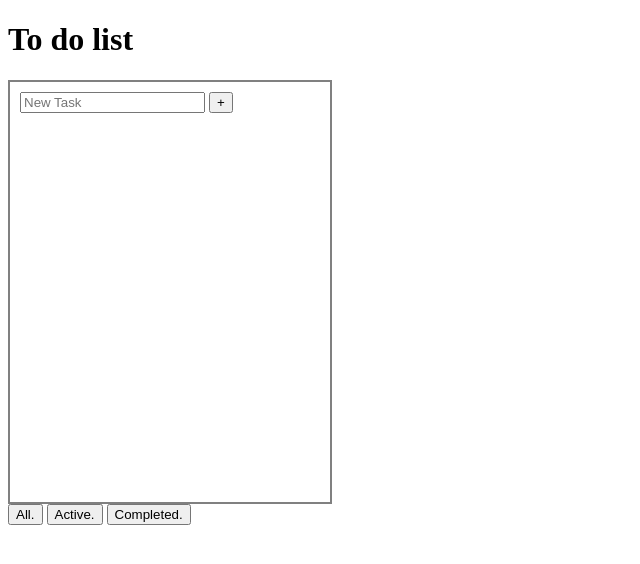
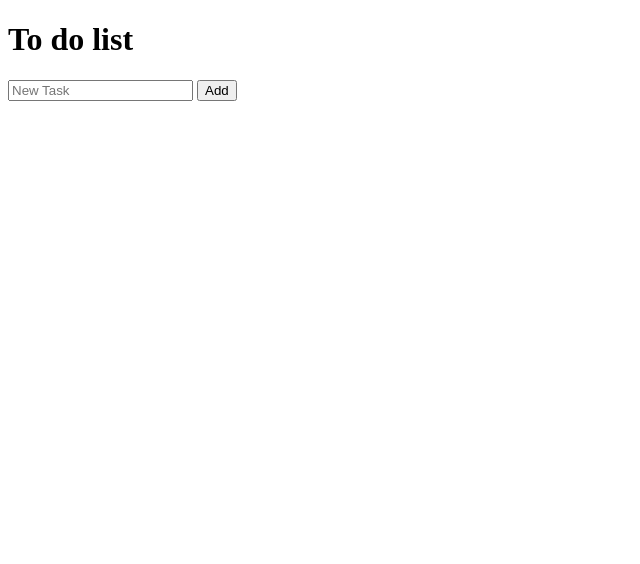
Before and after one commit to michelleguti17/Portfolio-WDD330, a plain HTML site: page week6/index.html in a window 1280 px wide. Shown: the whole page, without its empty margins (0-640 px from the left). Drawn offline with Linux system fonts and the light colour scheme.

Commit message:
new final

```diff
--- a/week6/index.html
+++ b/week6/index.html
@@ -6,23 +6,26 @@
     <meta name="viewport" content="width=device-width, initial-scale=1.0">
     <title>To do list</title>
     <link rel="stylesheet" href="main.css">
+
 </head>
 <header>
    <h1> To do list</h1>
 </header>
+
 <body>
      <ul class="todoList">
      </ul>
-    <form class="addItems">
-        <input type="text" id="todoInput" placeholder="New Task" required />
+
+        <input type="text" id="todoInput" placeholder="New Task"/>
    <!--<input type="text" name="task" placeholder="New Task" required />-->
-    <button id="addToDo">+</button>
+    <button id="addToDo">Add</button>
 
-
+   <!--<form class="addItems">
 </form>
 <footer> <button type="button">All.</button>
     <button type="button">Active.</button>
-    <button type="button">Completed.</button>   </footer>
+    <button type="button">Completed.</button>   </footer>-->
+
 </body>
 <script src="main.js" type="module"></script>
 </html>
--- a/week6/main.js
+++ b/week6/main.js
@@ -1,4 +1,4 @@
-import ToDos from "./todos.js";
+import ToDos from './todos.js';
 
 const list = document.getElementById('todoList');
 const myToDos = new ToDos(list, 'todo');
--- a/week6/todos.js
+++ b/week6/todos.js
@@ -1,5 +1,5 @@
 
-import { readFromLS, writeToLS, bindTouch } from "./utilities.js";
+import { writeToLS, readFromLS, bindTouch } from "./utilities.js";
 
 
 let liveToDos = null;
--- a/week6/utilities.js
+++ b/week6/utilities.js
@@ -1,4 +1,4 @@
- function qs(selectorName){
+  export function qs(selectorName){
     return document.querySelector(selectorName);
 }
 
```
